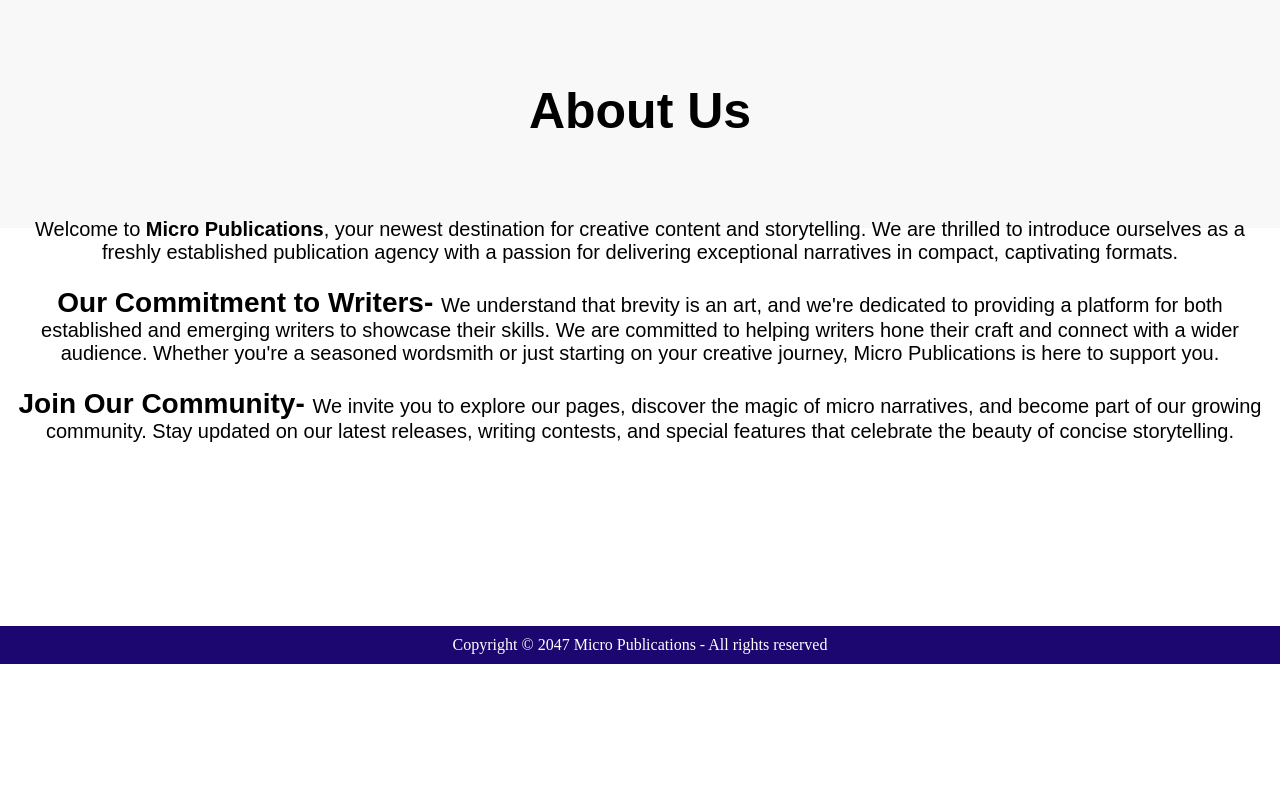
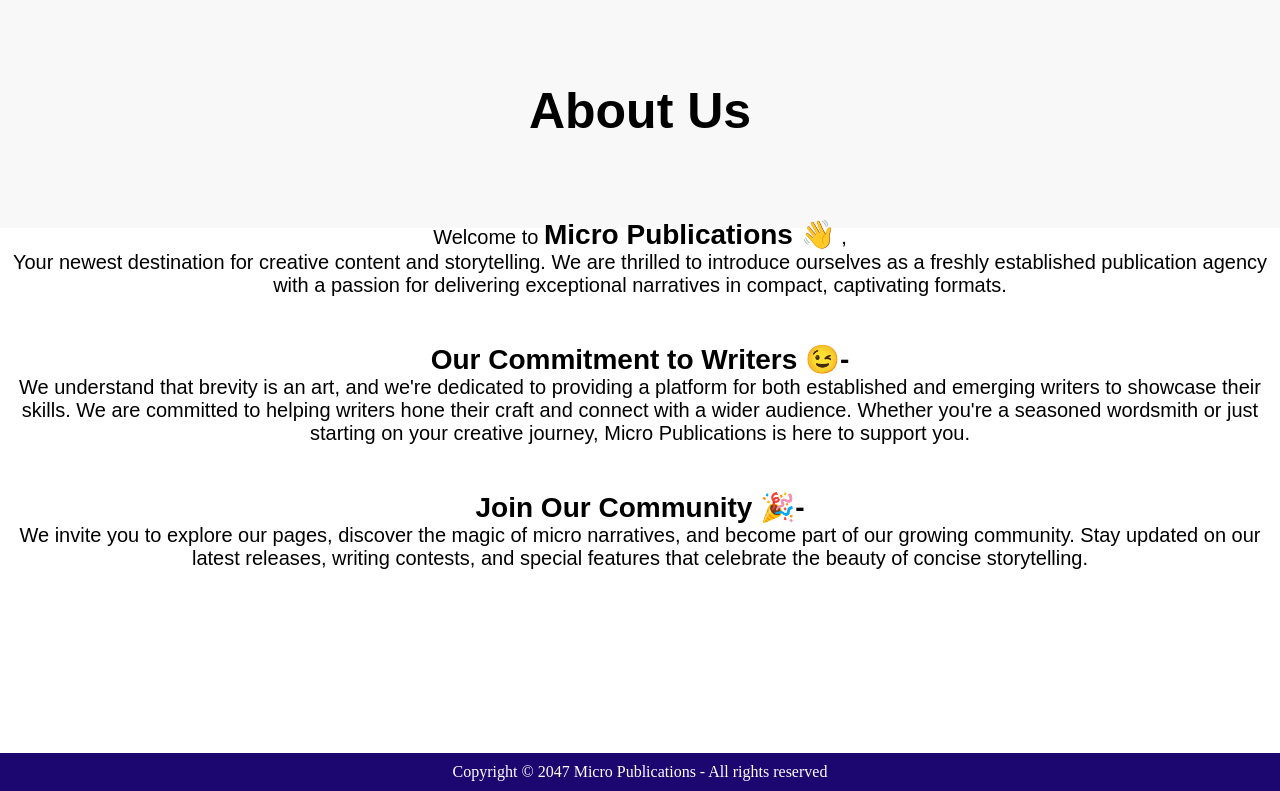
Before and after one commit to Hazique007/Report-blog, a plain HTML site: page index.html in a window 1280 px wide. Shown: the part 4146-4937 px from the top of the page. Before the commit the page ends 4810 px from the top, so only its background shows below. Drawn offline with Linux system fonts and the light colour scheme.

Commit message:
message6

```diff
--- a/index.html
+++ b/index.html
@@ -327,18 +327,18 @@
 
             <p class="tsmall textcentre2" style="margin-top: 3rem;">
 
-                Welcome to <b>Micro Publications</b>, your newest destination for creative content and storytelling. We
+                Welcome to <b><span class="heading">Micro Publications 👋</span> </b>,<br> Your newest destination for creative content and storytelling. We
                 are thrilled to introduce ourselves as a freshly established publication agency with a passion
-                for delivering exceptional narratives in compact, captivating formats.<br><br>
+                for delivering exceptional narratives in compact, captivating formats.<br><br><br>
 
-                <span class="heading">Our Commitment to Writers- </span>
+                <span class="heading">Our Commitment to Writers 😉- </span><br>
 
                 We understand that brevity is an art, and we're dedicated to providing a platform for both
                 established and emerging writers to showcase their skills. We are committed to helping writers
                 hone their craft and connect with a wider audience. Whether you're a seasoned wordsmith or just
-                starting on your creative journey, Micro Publications is here to support you.<br><br>
+                starting on your creative journey, Micro Publications is here to support you.<br><br><br>
 
-                <span class="heading">Join Our Community- </span>
+                <span class="heading">Join Our Community 🎉- </span><br>
 
                 We invite you to explore our pages, discover the magic of micro narratives, and become part of
                 our growing community. Stay updated on our latest releases, writing contests, and special
```
Also changed, not shown: about.html (+2 -2 lines).
